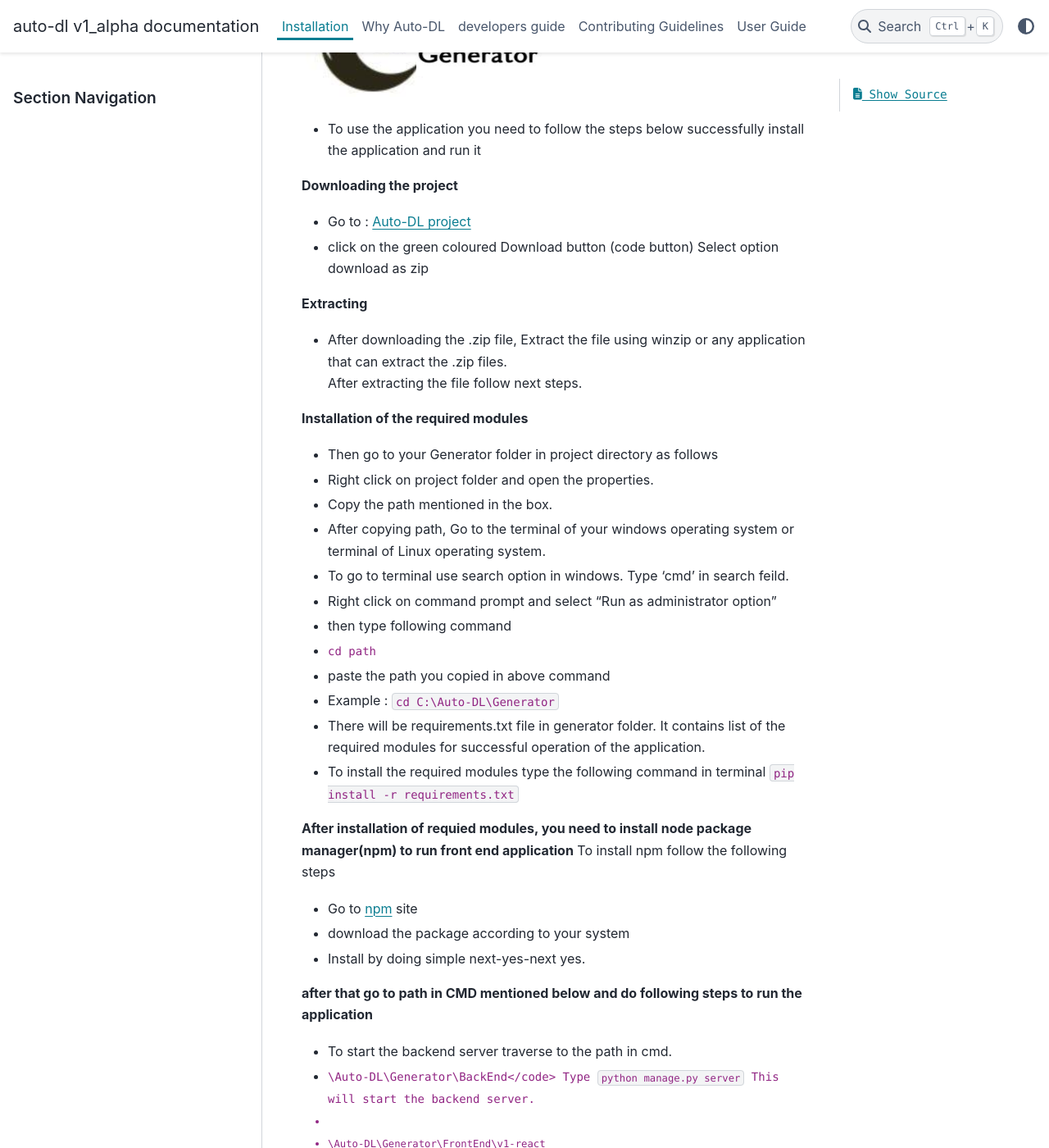
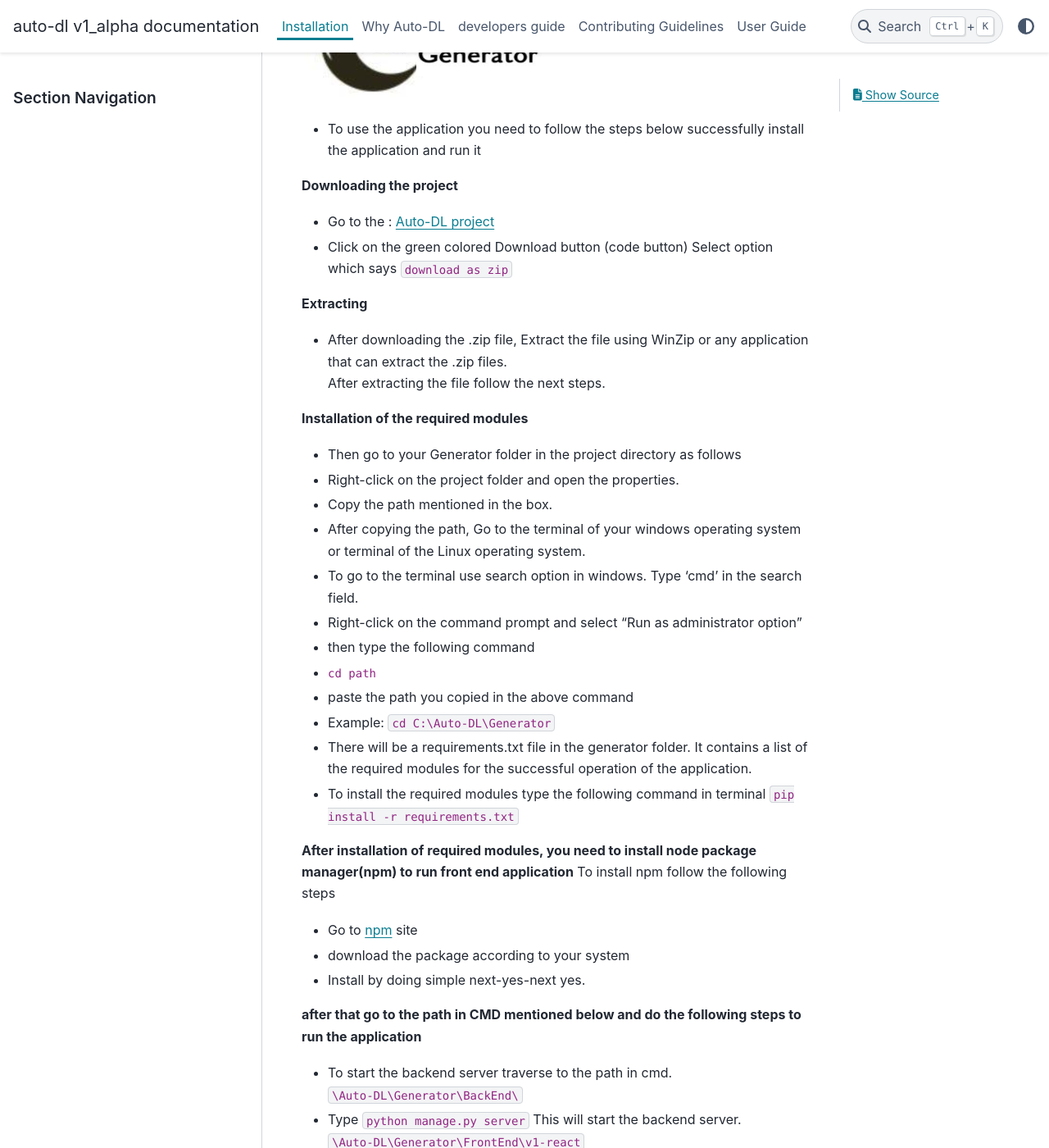
Before and after one commit to Auto-DL/Auto-DL, a Sphinx documentation site: the page built from docs/source/installing.md, in a window 1280 px wide and 1400 px high, scrolled down 234 px. Shown: the whole window at 82% size. Built offline with Sphinx 7.4.7 and the PyData theme 0.15.4, drawn with Linux system fonts in a browser that asks for light colours; some of the changed text lies outside the part shown.

Commit message:
User guide updated

````diff
--- a/docs/source/installing.md
+++ b/docs/source/installing.md
@@ -3,55 +3,54 @@
 - To use the application you need to follow the steps below successfully install the application and run it
 
 __Downloading the project__
-* Go to : [Auto-DL project](https://github.com/Auto-DL/Generator)
-* click on the green coloured Download button (code button)
-  Select option download as zip
+* Go to the : [Auto-DL project](https://github.com/Auto-DL/Generator)
+* Click on the green colored Download button (code button)
+  Select option which says ```download as zip```
 
 __Extracting__
-* After downloading the .zip file, Extract the file using winzip or any application that can extract the .zip files.
-  After extracting the file follow next steps.
+* After downloading the .zip file, Extract the file using WinZip or any application that can extract the .zip files.
+  After extracting the file follow the next steps.
 
 __Installation of the required modules__
 
-* Then go to your Generator folder in project directory as follows
-* Right click on project folder and open the properties.
+* Then go to your Generator folder in the project directory as follows
+* Right-click on the project folder and open the properties.
 * Copy the path mentioned in the box.
 
-* After copying path, Go to the terminal of your windows operating system or terminal of Linux operating system.
-* To go to terminal use search option in windows.
-  Type 'cmd' in  search feild.
-* Right click on command prompt and select "Run as administrator option"
+* After copying the path, Go to the terminal of your windows operating system or terminal of the Linux operating system.
+* To go to the terminal use search option in windows.
+  Type 'cmd' in  the search field.
+* Right-click on the command prompt and select "Run as administrator option"
 
-* then type following command
+* then type the following command
 * <code>cd path</code>
-* paste the path you copied in above command
-* Example :
+* paste the path you copied in the above command
+* Example:
 ```cd C:\Auto-DL\Generator ```
 
-* There will be requirements.txt file in generator folder. It contains list of the required modules for successful operation of the application.
+* There will be a requirements.txt file in the generator folder. It contains a list of the required modules for the successful operation of the application.
 
 * To install the required modules type the following command in terminal
 ```pip install -r requirements.txt```
 
 
-__After installation of requied modules, you need to install node package manager(npm) to run front end application__
+__After installation of required modules, you need to install node package manager(npm) to run front end application__
 To install npm follow the following steps
 
 * Go to [npm](https://nodejs.org/en/download/) site
 * download the package according to your system
 * Install by doing simple next-yes-next yes.
 
-__after that go to path in CMD mentioned below and do following steps to run the application__
+__after that go to the path in CMD mentioned below and do the following steps to run the application__
 
 * To start the backend server traverse to the path in cmd.
-* <code>\Auto-DL\Generator\BackEnd\</code>
-Type
+```\Auto-DL\Generator\BackEnd\```
+* Type
 ```python manage.py server```
 This will start the backend server.
-*
-* <code>\Auto-DL\Generator\FrontEnd\v1-react</code>
-* after tracersing to this path in cmd type
-```npm install``
+```\Auto-DL\Generator\FrontEnd\v1-react```
+* after traversing to this path in cmd type
+```npm install```
 ```npm start```
 * This will start front end app
 * type
````
Also changed, not shown: docs/source/userguide.md (+27 -27 lines).
